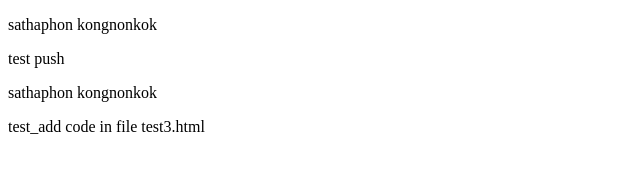
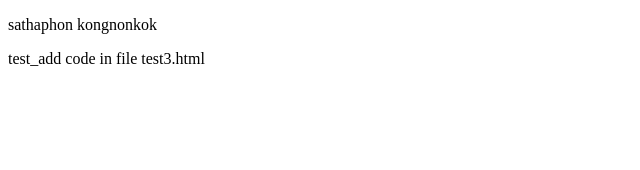
Before and after one commit to SathaphonK01/test_code_git, a plain HTML site: page test3.html in a window 1280 px wide. Shown: the whole page, without its empty margins (0-640 px from the left). Drawn offline with Linux system fonts and the light colour scheme.

Commit message:
modified test3.html

```diff
--- a/test3.html
+++ b/test3.html
@@ -8,8 +8,6 @@
 </head>
 <body>
     <p>sathaphon kongnonkok</p>
-    <p>test push</p>
-    <p>sathaphon kongnonkok</p>
     <p>test_add code in file test3.html</p>
 </body>
 </html>
```
